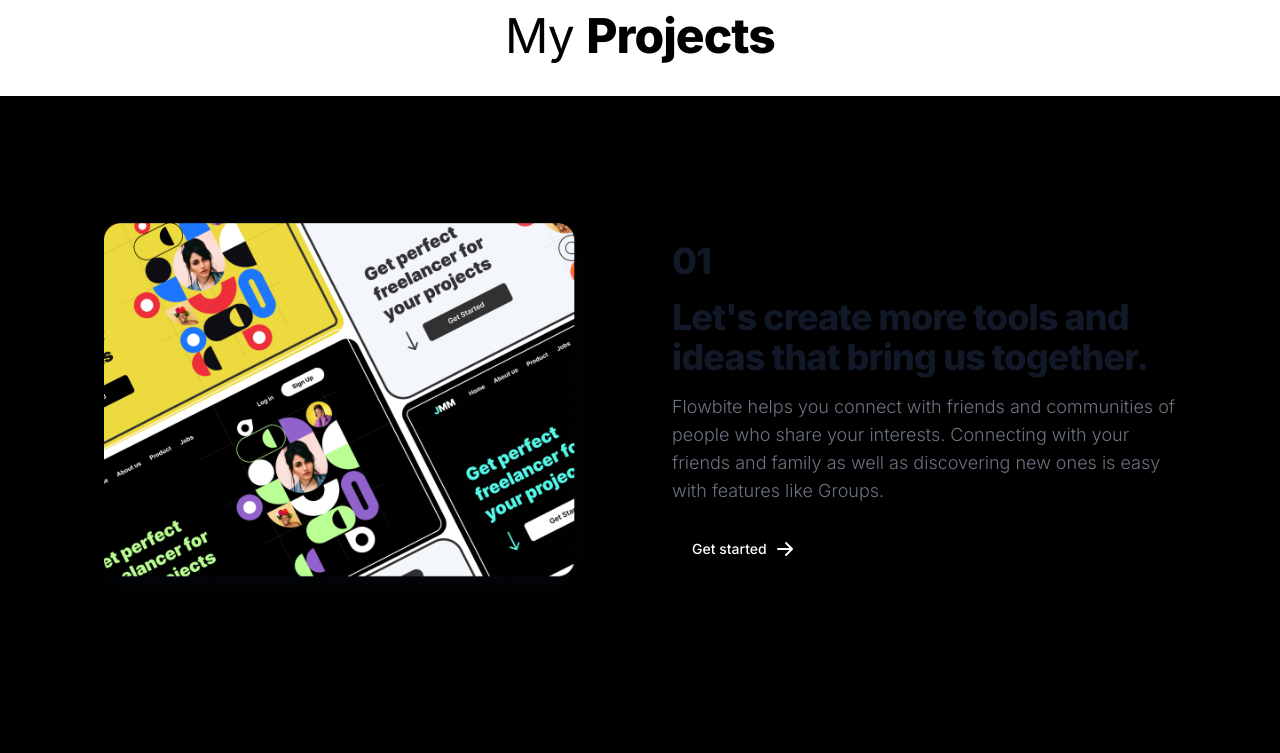
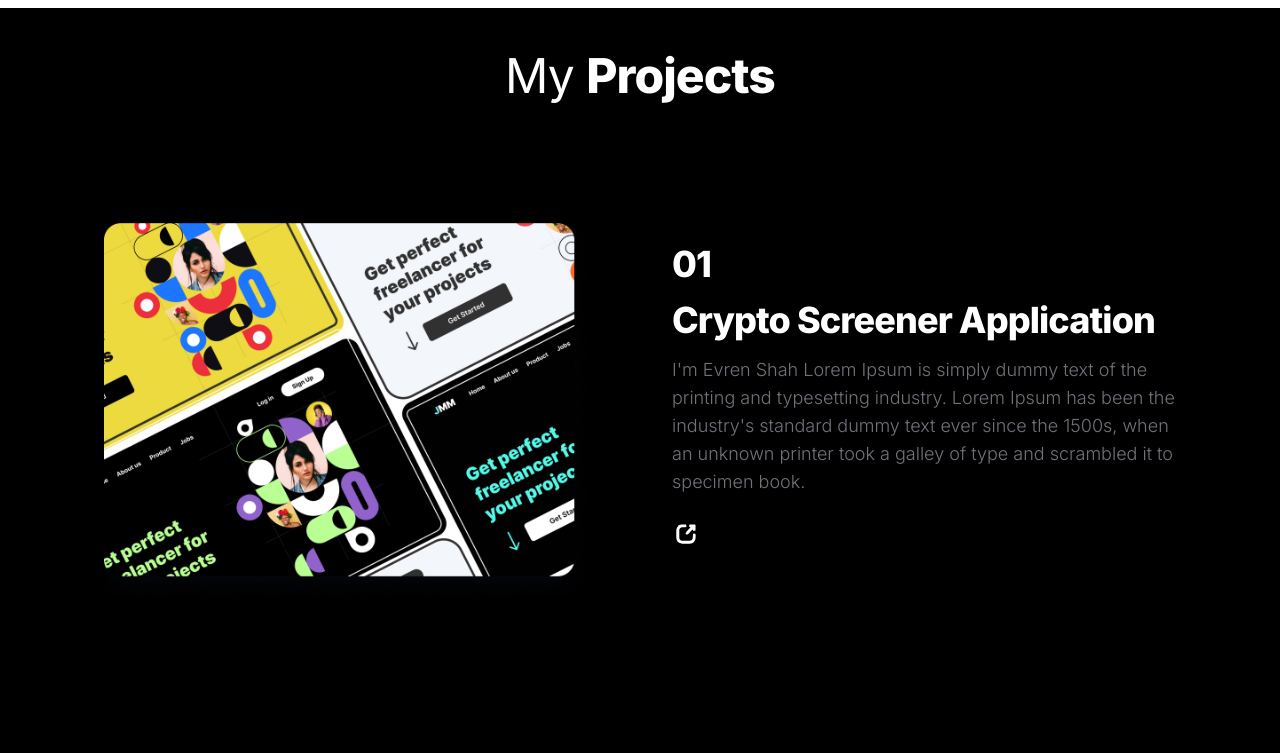
Before and after one commit to ashleyc2219/portfolio-web, a Next.js app: page / in a window 1280 px wide. Shown: the part 2980-3733 px from the top of the page. Built offline with nearby package versions, Linux system fonts and the light colour scheme.

Commit message:
layout for projects

```diff
--- a/components/projects.tsx
+++ b/components/projects.tsx
@@ -1,5 +1,6 @@
 /* eslint-disable @next/next/no-img-element */
 import React from "react";
+import Button from "./button";
 
 interface ProjectProps {
   number: string;
@@ -8,6 +9,7 @@
   imageLight: string;
   imageDark: string;
   reverse?: boolean;
+  link?: string;
 }
 
 const Project: React.FC<ProjectProps> = ({
@@ -17,9 +19,10 @@
   imageLight,
   imageDark,
   reverse = false,
+  link = "",
 }) => {
   return (
-    <section className="md:py-15 bg-primary-black px-4 py-10 md:px-20">
+    <div className="">
       <div
         className={`mx-auto max-w-screen-xl items-center gap-8 px-4 py-8 sm:py-16 md:grid md:grid-cols-2 lg:px-6 xl:gap-16 ${
           reverse ? "md:flex-row-reverse" : ""
@@ -38,73 +41,67 @@
             alt="project image"
           />
         </div>
-        <div className="mt-4 md:mt-0">
-          <h2 className="mb-4 text-4xl font-extrabold tracking-tight text-gray-900 dark:text-white">
+        <div className="my-4 md:mt-0">
+          <h2 className="mb-4 text-4xl font-extrabold tracking-tight text-primary-white">
             {number}
           </h2>
-          <h2 className="mb-4 text-4xl font-extrabold tracking-tight text-gray-900 dark:text-white">
+          <h2 className="mb-4 text-4xl font-extrabold tracking-tight text-primary-white">
             {title}
           </h2>
-          <p className="mb-6 font-light text-gray-500 dark:text-gray-400 md:text-lg">
+          <p className="mb-6 font-light text-zinc-500 md:text-lg">
             {description}
           </p>
           <a
-            href="#"
-            className="bg-primary-700 focus:ring-primary-300 dark:focus:ring-primary-900 inline-flex items-center rounded-lg px-5 py-2.5 text-center text-sm font-medium text-white hover:bg-primary-black focus:ring-4"
+            type="button"
+            className="inline-flex items-center p-1 text-center text-xs"
           >
-            Get started
-            <svg
-              className="-mr-1 ml-2 size-5"
-              fill="currentColor"
-              viewBox="0 0 20 20"
-              xmlns="http://www.w3.org/2000/svg"
-            >
-              <path
-                fillRule="evenodd"
-                d="M10.293 3.293a1 1 0 011.414 0l6 6a1 1 0 010 1.414l-6 6a1 1 0 01-1.414-1.414L14.586 11H3a1 1 0 110-2h11.586l-4.293-4.293a1 1 0 010-1.414z"
-                clipRule="evenodd"
-              ></path>
-            </svg>
+            <img
+              className="size-5 bg-transparent"
+              src="linkWhite.svg"
+              alt="Link Icon"
+            />
+            <span className="sr-only">Link</span>
           </a>
         </div>
       </div>
-    </section>
+    </div>
   );
 };
 
 const Projects: React.FC = () => {
   return (
-    <div>
+    <section className="md:py-15 bg-primary-black px-4 py-10 md:px-20">
       <div className="mb-4 text-center md:mb-8">
-        <h1 className="text-display-medium font-regular text-primary-black dark:text-primary-white">
+        <h1 className="text-display-medium font-regular text-primary-white">
           My <span className="font-extrabold">Projects</span>
         </h1>
       </div>
       <Project
         number="01"
-        title="Let's create more tools and ideas that bring us together."
-        description="Flowbite helps you connect with friends and communities of people who share your interests. Connecting with your friends and family as well as discovering new ones is easy with features like Groups."
+        title="Crypto Screener Application"
+        description="I'm Evren Shah Lorem Ipsum is simply dummy text of the printing and typesetting industry. Lorem Ipsum has been the industry's standard dummy text ever since the 1500s, when an unknown printer took a galley of type and scrambled it to specimen book."
         imageLight="project1.png"
         imageDark="project1.png"
         reverse={false}
       />
       <Project
         number="02"
-        title="Build seamless integration experiences with our tools."
-        description="Our platform offers developers and businesses the tools needed to integrate seamlessly, enabling global reach and smooth transactions."
+        title="Euphoria - Ecommerce (Apparels) Website Template"
+        description="I'm Evren Shah Lorem Ipsum is simply dummy text of the printing and typesetting industry. Lorem Ipsum has been the industry's standard dummy text ever since the 1500s, when an unknown printer took a galley of type and scrambled it to specimen book.
+                    when an unknown printer took a galley of type and scrambled it to specimen book."
         imageLight="project2.png"
         imageDark="project2.png"
         reverse={true}
       />
       <Project
         number="03"
-        title="Empower your team with tools that scale."
-        description="Our solution is built to help teams scale efficiently, offering powerful collaboration tools and project management capabilities."
+        title="Blog Website Template"
+        description="I'm Evren Shah Lorem Ipsum is simply dummy text of the printing and typesetting industry. Lorem Ipsum has been the industry's standard dummy text ever since the 1500s, when an unknown printer took a galley of type and scrambled it to specimen book."
         imageLight="project3.png"
         imageDark="project3.png"
         reverse={false}
       />
-    </div>
+    </section>
   );
 };
 
```
Also changed, not shown: public/link.svg (added), public/linkWhite.svg (added).
